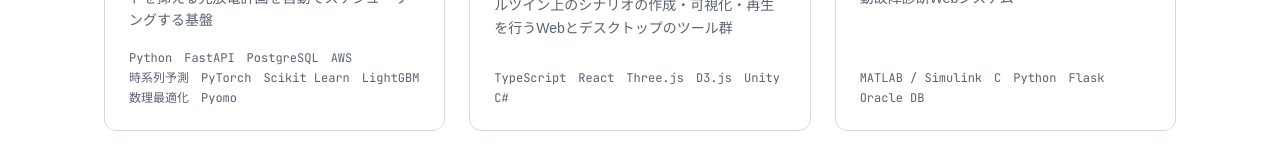
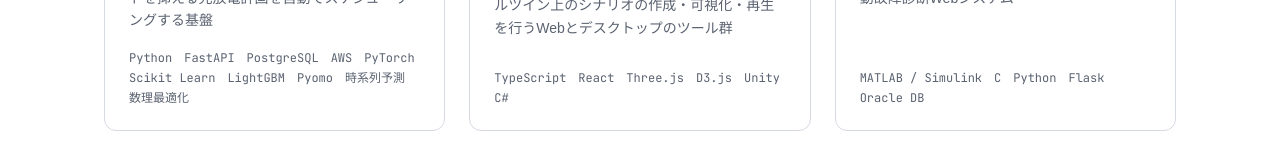
Before and after one commit to koshio123/portfolio, a Next.js app: page /projects in a window 1280 px wide. Shown: the part 638-798 px from the top of the page. Built offline with nearby package versions, Linux system fonts and the light colour scheme; a web font is replaced by a local one.

Commit message:
Projects: V2X の技術スタックの並びを変更

```diff
--- a/content/projects.ts
+++ b/content/projects.ts
@@ -39,7 +39,7 @@
       areas: ["要件定義", "設計", "実装", "テスト", "運用"],
       notes: ["主担当: 需要電力と、再生可能エネルギーによる発電電力の予測", "主担当: 数理最適化を用いた充放電スケジューリング"],
     },
-    stack: ["Python", "FastAPI", "PostgreSQL", "AWS", "時系列予測", "PyTorch", "Scikit Learn", "LightGBM", "数理最適化", "Pyomo"],
+    stack: ["Python", "FastAPI", "PostgreSQL", "AWS", "PyTorch", "Scikit Learn", "LightGBM", "Pyomo", "時系列予測", "数理最適化"],
   },
   {
     slug: "digital-twin-platform",
```
